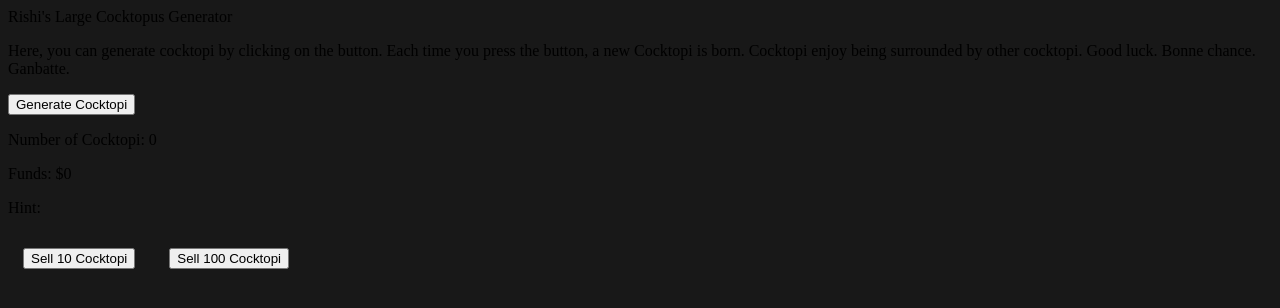
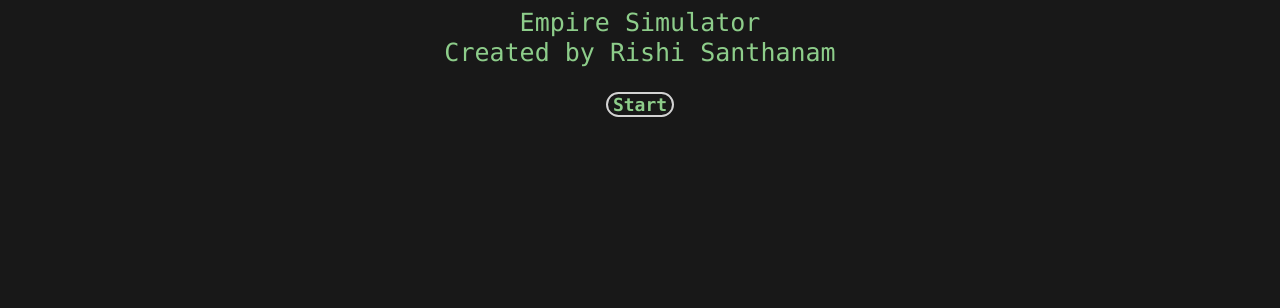
Before and after one commit to rishisant/empgenerator, a plain HTML site: page index.html in a window 1280 px wide. Drawn offline with Linux system fonts and the light colour scheme.

Commit message:
Update index.html

```diff
--- a/index.html
+++ b/index.html
@@ -1,36 +1,17 @@
+<!DOCTYPE html>
 <html>
 <head>
 <script async src="./javascript/index.js"></script>
 <link rel="stylesheet" href="styles/styles.css" />
 </head>
-  <p id="eskimo">
-  Rishi's Large Cocktopus Generator
-  </p>
 
-  <p id="normal" class="brigga">
-  Here, you can generate cocktopi by clicking on the button. Each time you press the button, a new Cocktopi is born. Cocktopi enjoy being surrounded by other cocktopi. Good luck. Bonne chance. Ganbatte.
-  </p>
+<body onload="displayTitle()">
 
-  <button id="normal1" class="brigga" onclick="changeCockTopi()">
-  Generate Cocktopi
-  </button>
+<p class="title"></p>
+<p class="title"></p>
 
+<div class="spacing"></div>
+<div class="initButtons">Start</div>
 
-  <p id="normal3" class="brigga">Number of Cocktopi: 0</p>
-  <p id="salary" class="brigga">Funds: $0</p>
-
-  <p id="hints">Hint: </p>
-
-  <!-- Sell Cocktopi -->
-  <div id="shop">
-
-  <button class="brigga" id="hi" onclick="sellCock(10)" style="margin:15px">
-  Sell 10 Cocktopi
-  </button>
-
-  <button class="brigga" id="hi2" onclick="sellCock(100)" style="margin:15px">
-  Sell 100 Cocktopi
-  </button>
-  </div>
-
+</body>
 </html>
```
